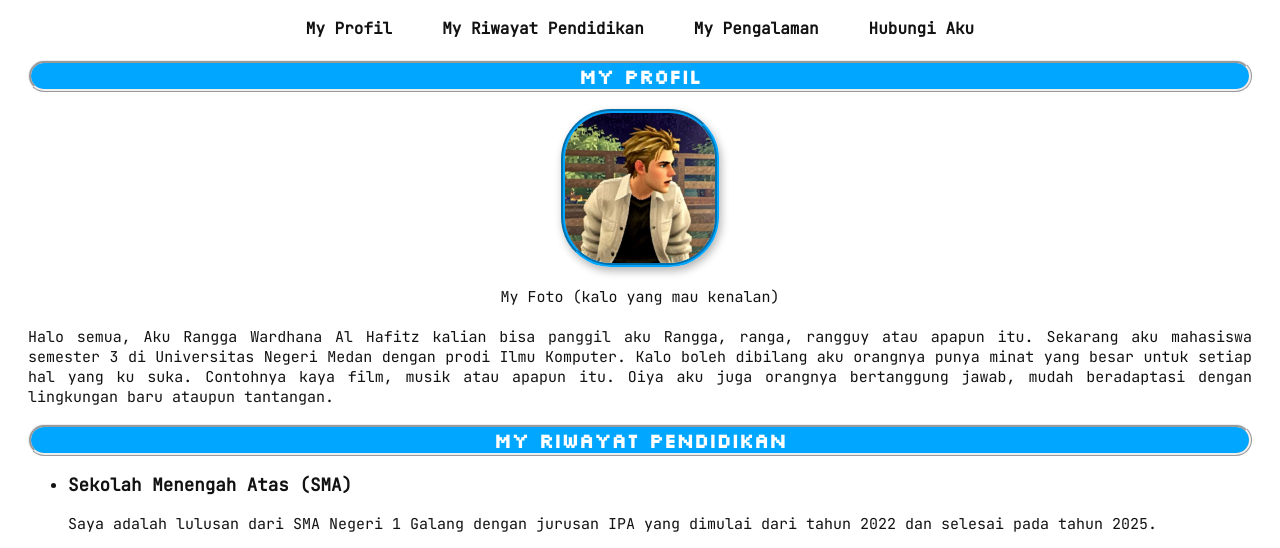
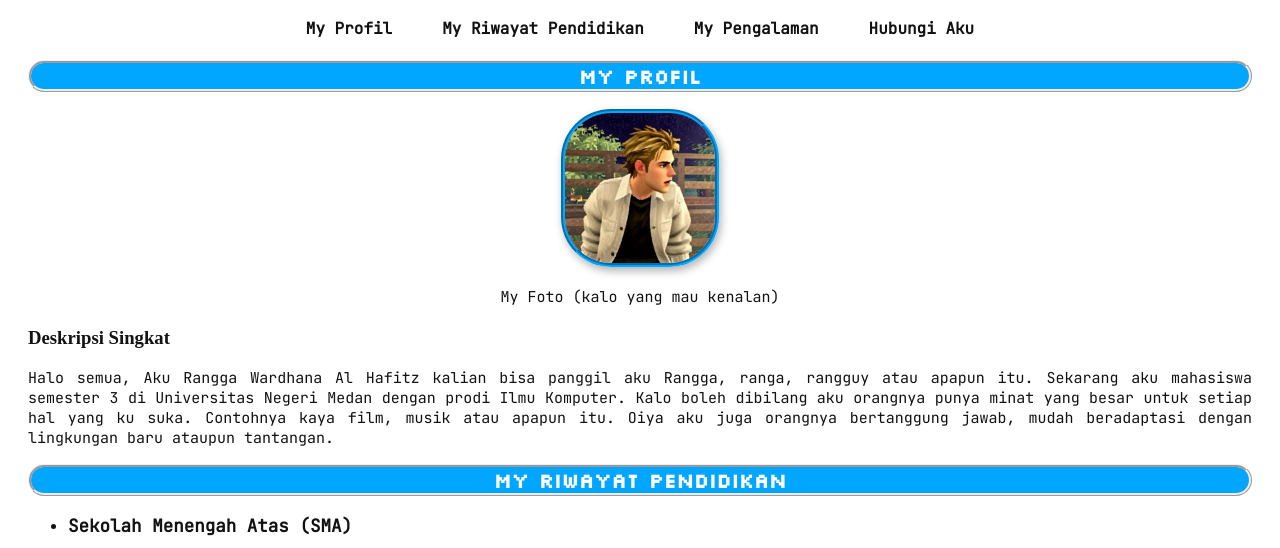
Before and after one commit to rnglich/TugasWeb-Pertemuan2-CSS, a plain HTML site: page index.html in a window 1280 px wide. Shown: the part 244-792 px from the top of the page. Drawn offline with Linux system fonts and the light colour scheme.

Commit message:
Update index.html

```diff
--- a/index.html
+++ b/index.html
@@ -38,6 +38,9 @@
                 <figcaption class="infofoto">My Foto (kalo yang mau kenalan)</figcaption>
             </figure>
             <article>
+                <h3>
+                    Deskripsi Singkat
+                </h3>
                 <p>
                     Halo semua, Aku Rangga Wardhana Al Hafitz kalian bisa panggil aku Rangga, ranga, rangguy atau apapun itu. Sekarang aku mahasiswa semester 3 di Universitas Negeri Medan
                     dengan prodi Ilmu Komputer. Kalo boleh dibilang aku orangnya punya minat yang besar untuk setiap hal yang ku suka. Contohnya kaya film, musik atau apapun itu. Oiya aku juga
```
